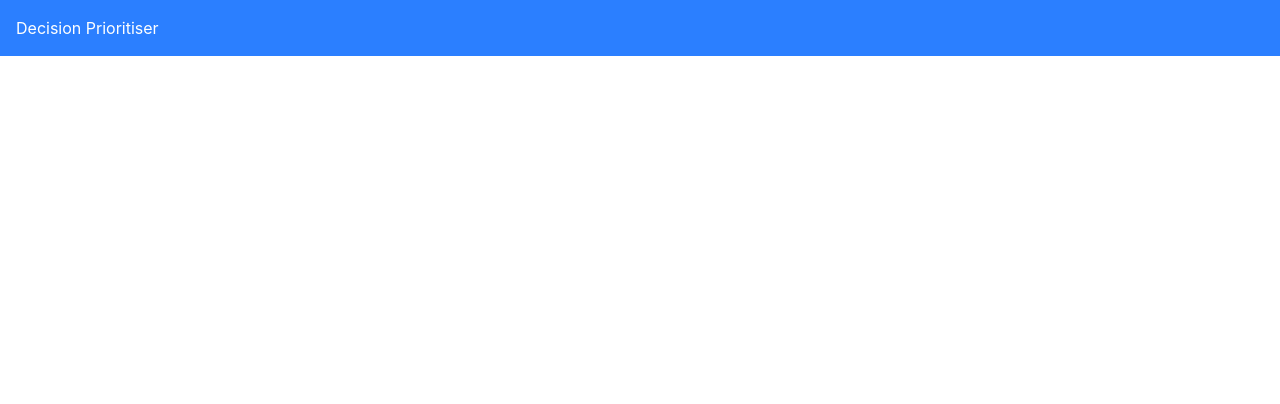
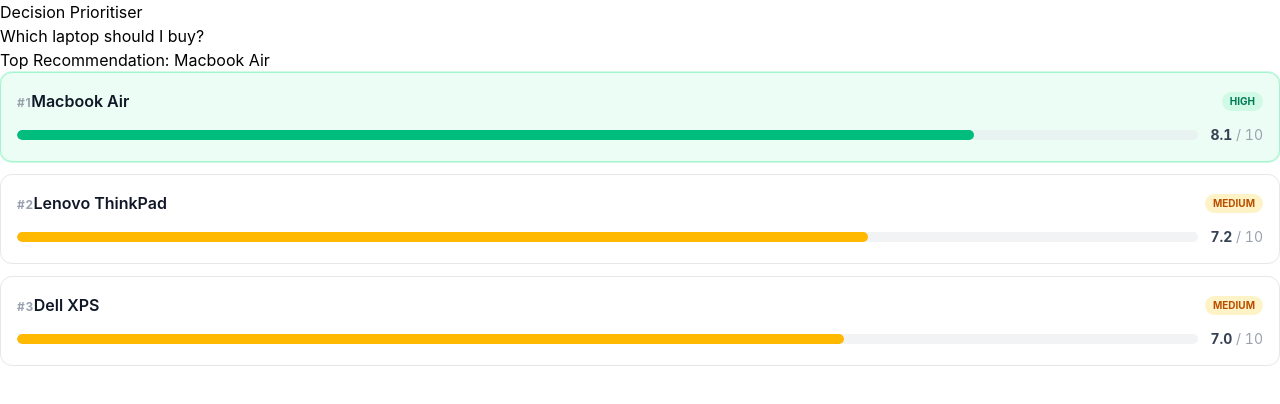
Before and after one commit to thepbhumirajbhar/decision-prioritiser, a React (Vite) app: page / in a window 1280 px wide. Shown: the top 404 px of the page. Built offline with nearby package versions, Linux system fonts and the light colour scheme.

Commit message:
feat: implement conditional rendering for ResultsView

```diff
--- a/src/App.tsx
+++ b/src/App.tsx
@@ -1,13 +1,17 @@
 import { Dummy_Decision } from "./data/dummyData"
-import OptionCard from "./components/OptionCard"
 import { calculateResults } from "./data/scoring"
+import { useState } from "react"
+import ResultsView from "./components/ResultsView"
 
 
 function App() {
 
+  const [appState] = useState("results")
+
   return (
-    <div className="bg-blue-500 text-white p-4">
+    <div>
       <h1>Decision Prioritiser</h1>
+      {appState === "results" && <ResultsView result={calculateResults(Dummy_Decision)} />}
     </div>
   )
 }
```
